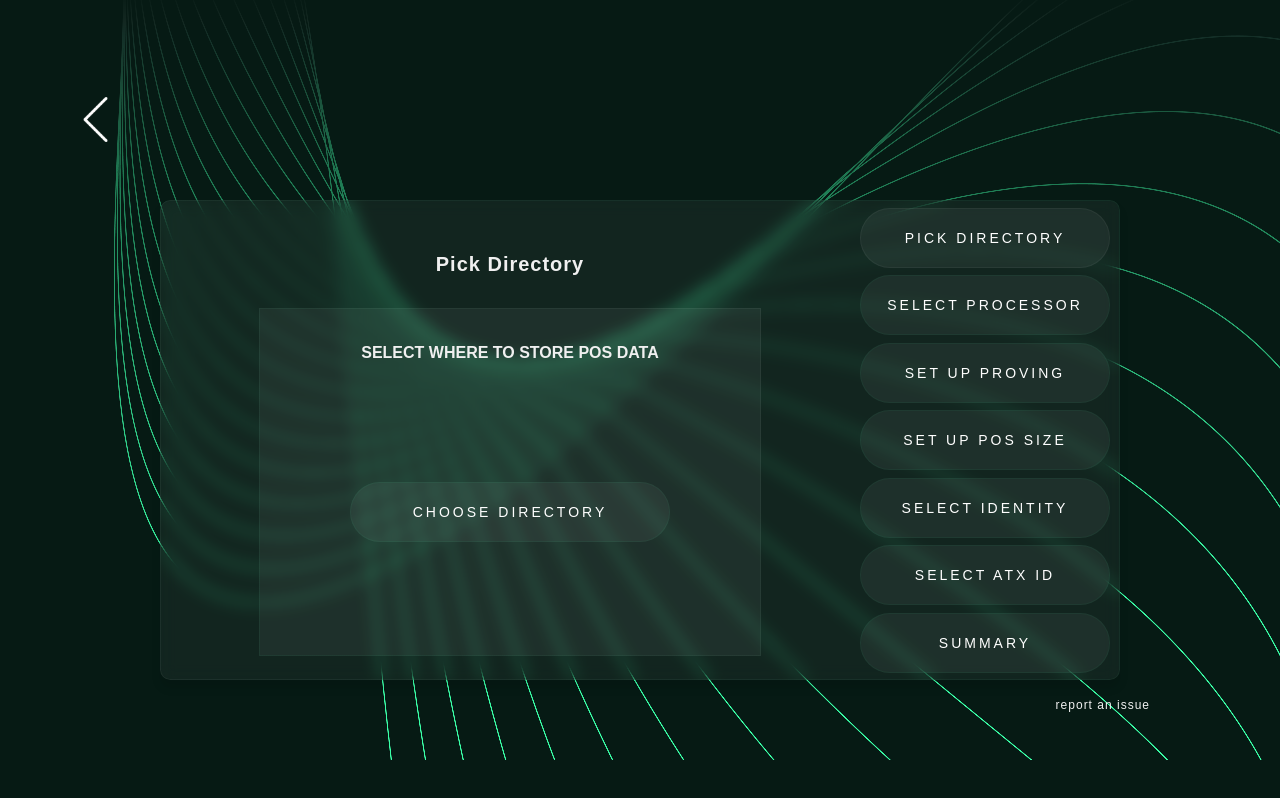
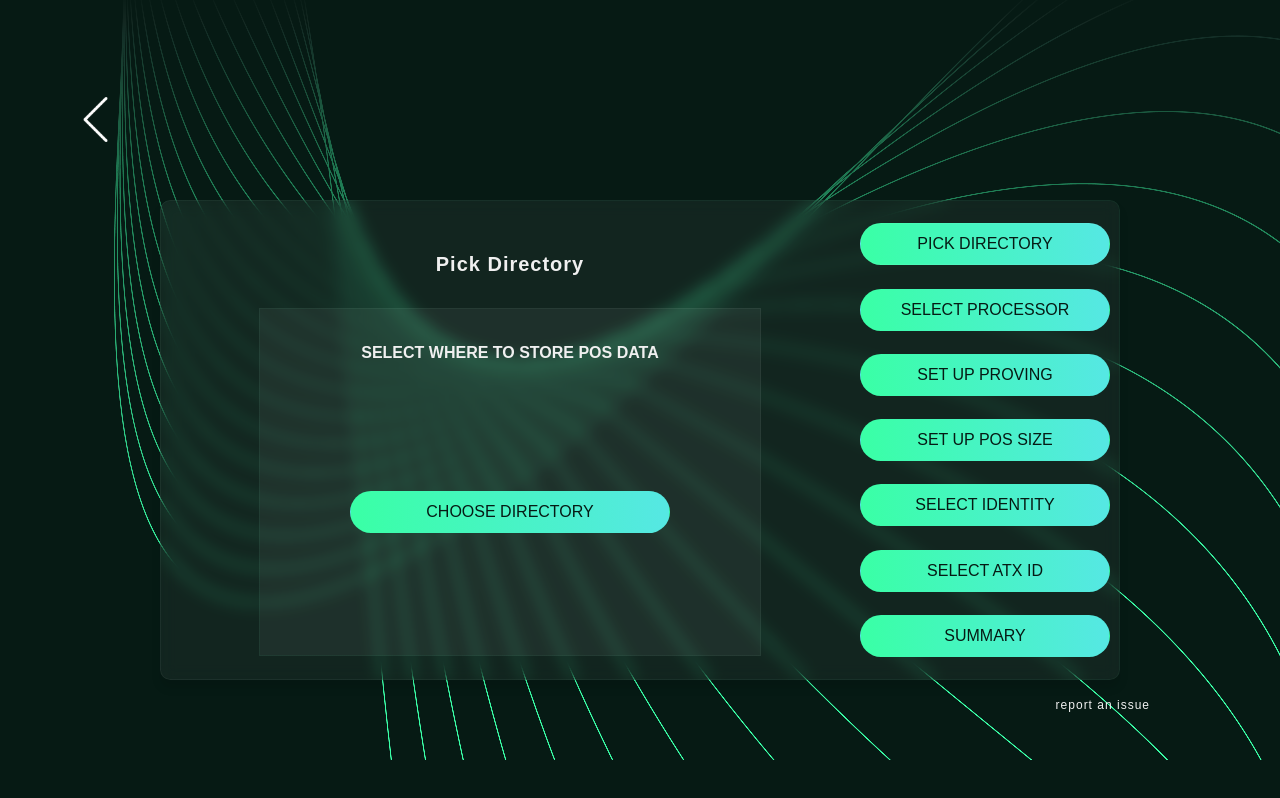
Before and after one commit to spacemeshos/sm-init-app-v2, a React (Create React App) app: page /generate in a window 1280 px wide. Built offline with nearby package versions, Linux system fonts and the light colour scheme; a web font is replaced by a local one.

Commit message:
transparent button added

```diff
--- a/src/components/button.tsx
+++ b/src/components/button.tsx
@@ -25,7 +25,7 @@ interface ButtonProps {
   modalComponent?: React.ElementType;
   $isActive?: boolean;
   disabled?: boolean;
-  rounded?: number;
+  transparent?: boolean;
 }
 
 // Standard Button component
@@ -39,7 +39,6 @@ const Button: React.FC<ButtonProps> = ({
   width,
   $isActive,
   disabled,
-  rounded,
 }) => {
   const handleClick = () => {
     if (!disabled && typeof onClick === "function") {
@@ -58,10 +57,44 @@ const Button: React.FC<ButtonProps> = ({
       height={height}
       $isActive={$isActive}
       disabled={disabled}
-      rounded={rounded}
     >
       <ButtonText disabled={disabled}>{label}</ButtonText>
     </StandardButton>
+  );
+};
+
+// Transparent, rectangle Button component
+const TransparentButton: React.FC<ButtonProps> = ({
+  label,
+  onClick,
+  top,
+  left,
+  margin,
+  height,
+  width,
+  $isActive,
+  disabled,
+}) => {
+  const handleClick = () => {
+    if (!disabled && typeof onClick === "function") {
+      onClick();
+    }
+  };
+  return (
+    <TransparentRectangle
+      onClick={handleClick}
+      role="button"
+      tabIndex={0}
+      top={top}
+      left={left}
+      margin={margin}
+      width={width}
+      height={height}
+      $isActive={$isActive}
+      disabled={disabled}
+    >
+      <ButtonText disabled={disabled} transparent>{label}</ButtonText>
+    </TransparentRectangle>
   );
 };
 
@@ -163,14 +196,15 @@ const StandardButton = styled.button<{
   margin?: number;
   $isActive?: boolean;
   disabled?: boolean;
-  rounded?: number;
 }>`
   top: ${({ top }) => top || 0}px;
   left: ${({ left }) => left || 0}px;
-  height: ${({ height }) => height || 60}px;
-  width: ${({ width }) => width || 300}px;
-  background-color: ${({ disabled }) =>
-    disabled ? Colors.grayMedium : Colors.whiteOpaque};
+  height: ${({ height }) => height || 42}px;
+  width: ${({ width }) => width || 200}px;
+  background: ${({ disabled }) =>
+    disabled
+      ? Colors.grayMedium
+      : Colors.gradientGB};
   cursor: ${({ disabled }) => (disabled ? "not-allowed" : "pointer")};
   transition: all 0.2s ease;
   padding: 10px;
@@ -181,7 +215,7 @@ const StandardButton = styled.button<{
   justify-content: center;
   text-align: center;
   position: relative;
-  border-radius: ${({ rounded }) => rounded || 45}px;
+  border-radius: 30px;
   border: 0.5px solid
     ${(props) =>
       props.$isActive ? Colors.whiteOpaque : Colors.greenLightOpaque};
@@ -194,13 +228,49 @@ const StandardButton = styled.button<{
   }
 `;
 
-const ButtonText = styled.span<{ disabled?: boolean }>`
-  font-family: "Source Code Pro Extralight", sans-serif;
-  color: ${({ disabled }) => (disabled ? Colors.grayLight : Colors.white)};
-  font-size: 14px;
-  font-weight: 300;
+const TransparentRectangle = styled.button<{
+  top?: number;
+  left?: number;
+  height?: number;
+  width?: number;
+  margin?: number;
+  $isActive?: boolean;
+  disabled?: boolean;
+}>`
+  top: ${({ top }) => top || 0}px;
+  left: ${({ left }) => left || 0}px;
+  height: ${({ height }) => height || 56}px;
+  width: ${({ width }) => width || 200}px;
+  background: ${({ disabled }) =>
+    disabled ? Colors.grayMedium : "transparent"};
+  cursor: ${({ disabled }) => (disabled ? "not-allowed" : "pointer")};
+  transition: all 0.2s ease;
+  padding: 10px;
+  margin: ${({ margin }) => margin || 0}px;
+  z-index: auto;
+  display: flex;
+  align-items: center;
+  justify-content: center;
+  text-align: center;
+  position: relative;
+  border: none;
+
+  &:hover {
+    background-color: ${({ disabled }) =>
+      disabled ? Colors.grayMedium : Colors.greenLightOpaque};
+  }
+`;
+
+const ButtonText = styled.span<{ disabled?: boolean; transparent?: boolean }>`
+  font-family: "Univers55", sans-serif;
+  color: ${({ disabled, transparent }) => {
+    if (disabled) return Colors.grayLight;
+    if (transparent) return Colors.white;
+    return Colors.greenDark;
+  }};
+  font-size: 16px;
   text-transform: uppercase;
-  letter-spacing: 3px;
+  font-weight: 100;
   line-height: 20px;
 `;
 
@@ -244,6 +314,7 @@ const IconStandardButton = styled.button<{
 
 export {
   Button,
+  TransparentButton,
   BackButton,
   ForwardButton,
   IconButton,
```
